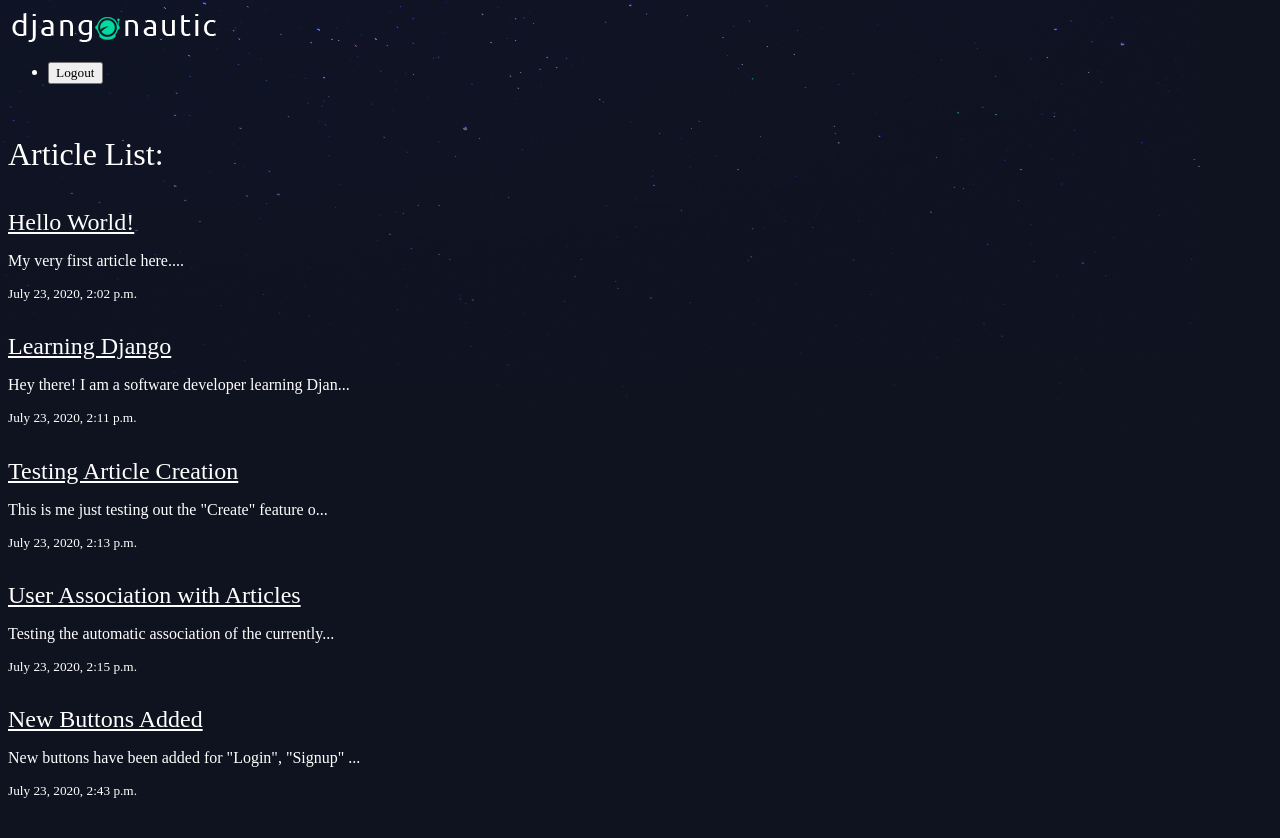
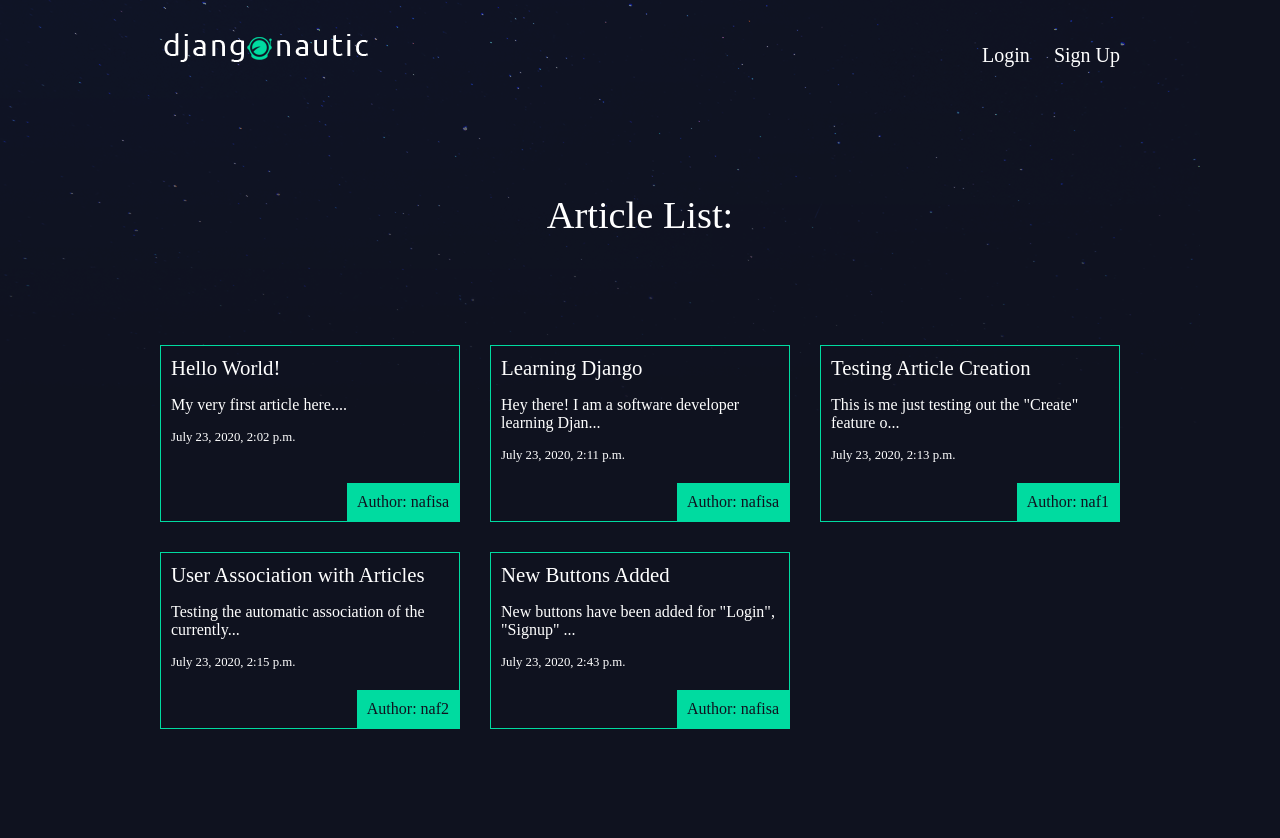
Before and after one commit to nnaaff/Django-Blog, a Django app: page /articles/ in a window 1280 px wide. After the commit the page ends 729 px from the top, so only its background shows below. Run offline with Django 3.2, Linux system fonts and the light colour scheme; data comes from the database, SQL or seed files in the repository; both versions use the stored data as it was after the commit.

Commit message:
Added styling to homepage and articles

```diff
--- a/djangonautic/articles/models.py
+++ b/djangonautic/articles/models.py
@@ -1,4 +1,5 @@
 from django.db import models
+from django.contrib.auth.models import User
 
 class Article(models.Model):
     title = models.CharField(max_length=100)
@@ -6,7 +7,7 @@ class Article(models.Model):
     body = models.TextField()
     date = models.DateTimeField(auto_now_add=True)
     thumb = models.ImageField(default='default.png', blank=True)
-    # later add author
+    author = models.ForeignKey(User, on_delete=models.CASCADE, default=None)
 
     def __str__(self):
         return self.title
--- a/djangonautic/articles/templates/articles/article_list.html
+++ b/djangonautic/articles/templates/articles/article_list.html
@@ -1,14 +1,15 @@
 {% extends 'base_layout.html' %}
 
 {% block content %}
-    <br><br> <h1>Article List:</h1> <br><br>
+    <h1>Article List:</h1> <br>
     <div class="articles">
         {% for article in articles %}
-            <div>
+            <div class="article">
                 <h2><a href="{% url 'articles:detail' article.slug %}"> {{ article.title }} </a></h2>
-                <h4><p> {{ article.snippet }} </p></h4>
-                <h5><p> {{ article.date }} </p></h5> <br>
+                <p> {{ article.snippet }} </p>
+                <h4> {{ article.date }} </h4>
+                <p class="author"> Author: {{ article.author.username }} </p> <br>
             </div>
         {% endfor %}
-    </div>
+    </div> <br>
 {% endblock %}
--- a/djangonautic/articles/views.py
+++ b/djangonautic/articles/views.py
@@ -18,7 +18,9 @@ def article_create(request):
     if request.method == 'POST':
         form = forms.CreateArticle(request.POST, request.FILES)
         if form.is_valid():
-            # save form to DB
+            beforeSaving = form.save(commit=False)
+            beforeSaving.author = request.user
+            beforeSaving.save()
             return redirect('articles:list')
     else:
         # create a form instance with "fields" fields of "model" in the order as mentioned in "fields", from "Meta"
--- a/djangonautic/assets/styles.css
+++ b/djangonautic/assets/styles.css
@@ -16,4 +16,101 @@ h1, h2, h3, h4, h5 {
 
 a, a:hover, a:visited {
     color: #fff;
+    text-decoration: none;
 }
+
+.wrapper {
+    max-width: 960px;
+    margin: 0 auto;
+}
+
+div.wrapper > h1 {
+    text-align: center;
+    margin: 90px auto;
+    font-size: 2.4em;
+}
+
+header {
+    display: grid;
+    grid-template-columns: 1fr 1fr;
+    padding: 20px 0;
+}
+
+nav {
+    justify-self: end;
+}
+
+nav li {
+    display: inline-block;
+    list-style-type: none;
+    margin-left: 20px;
+    font-size: 20px;
+}
+
+nav button {
+    background: none;
+    color: #fff;
+    cursor: pointer;
+    border: 0;
+    font-size: 20px;
+}
+
+.articles {
+    display: grid;
+    grid-template-columns: 1fr 1fr 1fr;
+    grid-gap: 30px;
+}
+
+.article {
+    padding: 10px;
+    border: 1px solid #00dba0;
+    position: relative;
+    padding-bottom: 40px;
+}
+
+.article h2 {
+    font-size: 1.3em;
+}
+
+.article h4 {
+    font-size: 0.8em;
+}
+
+.article .author {
+    padding: 10px;
+    background: #00dba0;
+    position: absolute;
+    right: 0;
+    bottom: 0;
+    margin: 0;
+    color: #0f121f;
+}
+
+.article-detail .article {
+    padding: 0;
+    margin-top: 30px;
+}
+
+.article-detail .article img {
+    max-width: 100%;
+}
+
+.article-detail .article h2 {
+    text-align: center;
+    margin: 20px auto;
+    font-size: 2em;
+}
+
+.article-detail .article h4 {
+    text-align: center;
+    font-size: 0.85em;
+    margin: 10px 20px;
+}
+
+.article-detail .article p {
+    margin: 10px 20px;
+}
+
+.article-detail .article .date {
+    font-size: 0.8em;
+}
--- a/djangonautic/djangonautic/urls.py
+++ b/djangonautic/djangonautic/urls.py
@@ -20,13 +20,14 @@ from django.contrib.staticfiles.urls import staticfiles_urlpatterns
 from django.conf.urls.static import static
 from django.conf import settings
 from . import views
+from articles import views as articleView
 
 urlpatterns = [
     path('admin/', admin.site.urls),
     path('accounts/', include('accounts.urls')),
     path('articles/', include('articles.urls')),
     path('about/', views.about),
-    path('', views.homepage),
+    path('', articleView.article_list, name="home"),
 ]
 
 urlpatterns += staticfiles_urlpatterns()
--- a/djangonautic/templates/base_layout.html
+++ b/djangonautic/templates/base_layout.html
@@ -8,18 +8,34 @@
 
     <body>
 
-        <div class="wrapper">
-            <h1> <a href="{% url 'articles:list' %}"> <img src="{% static 'logo.png' %}" /> </a> </h1>
+        <header class="wrapper">
+            <h1> <a href="{% url 'home' %}"> <img src="{% static 'logo.png' %}" /> </a> </h1>
             <nav>
                 <ul>
+                    {% if user.is_authenticated %}
+                        <li>
+                            <a href="{% url 'articles:create' %}" class="highlight"> Create New Article </a>
+                        </li>
                         <li>
                             <form class="logout-link" action="{% url 'accounts:logout' %}" method="post">
                                 {% csrf_token %}
                                 <button type="submit">Logout</button>
                             </form>
                         </li>
+
+                    {% else %}
+                        <li>
+                            <a href="{% url 'accounts:login' %}"> Login </a>
+                        </li>
+                        <li>
+                            <a href="{% url 'accounts:signup' %}"> Sign Up </a>
+                        </li>
+                    {% endif %}
                 </ul>
             </nav>
+        </header>
+
+        <div class="wrapper">
             {% block content %}
             {% endblock %}
         </div>
```
Also changed, not shown: djangonautic/articles/templates/articles/article_detail.html (+4 -3 lines), djangonautic/articles/migrations/0004_article_author.py (added), djangonautic/db.sqlite3, djangonautic/media/1.png (added), djangonautic/media/2_2FKTsAO.png (added), djangonautic/media/3_9PP2Pfz.png (added). Lines whose indentation alone changed are shown as unchanged.
